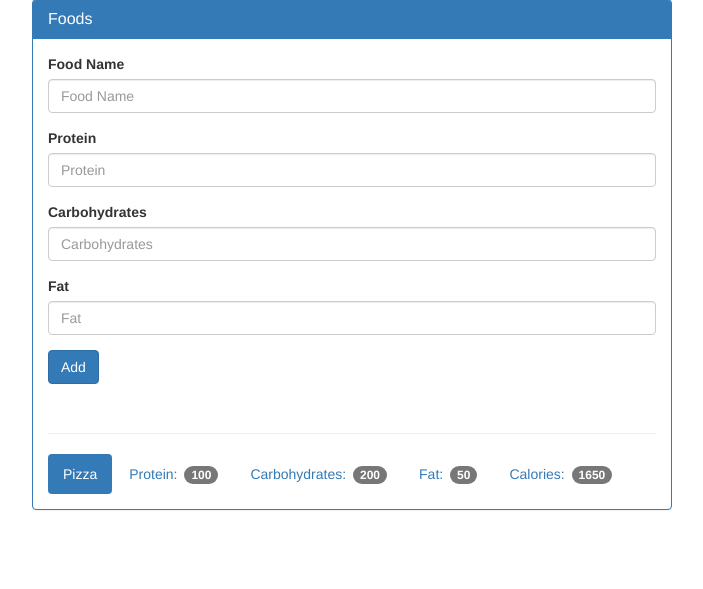
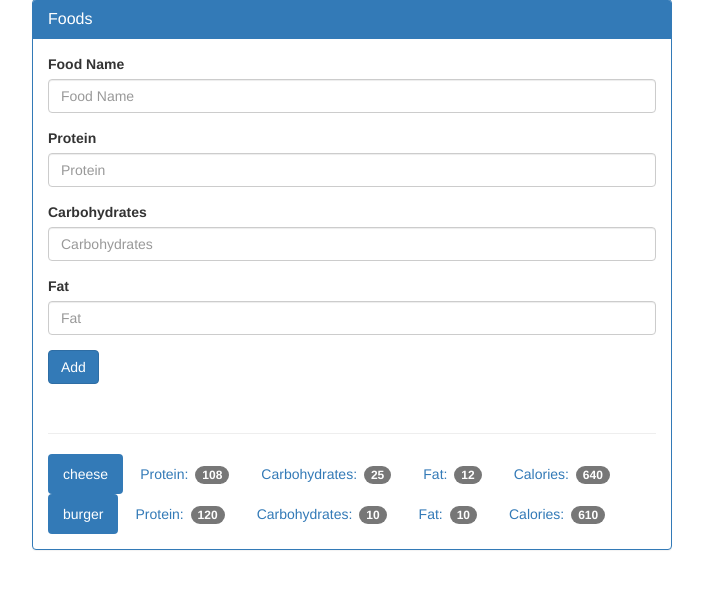
Before and after one commit to keys4words/progressApp, a Flask app: page /food in a window 1280 px wide. Shown: the part 71-660 px from the top of the page, without its empty margins (288-991 px from the left). Run offline with Flask 2, Linux system fonts and the light colour scheme; data comes from the database, SQL or seed files in the repository; both versions use the stored data as it was after the commit; some libraries are stand-ins or nearby versions.

Commit message:
add add_food mechanic

```diff
--- a/app.py
+++ b/app.py
@@ -1,5 +1,7 @@
-from flask import Flask, render_template, url_for, g
+from flask import Flask, render_template, url_for, g, request
 import sqlite3
+from datetime import datetime
+
 
 app = Flask(__name__)
 
@@ -25,19 +27,67 @@ def close_db(error):
 
 
 ###### basic routes #########
-@app.route('/')
+@app.route('/', methods=['GET', 'POST'])
 def index():
-    return render_template('home.html')
+    db = get_db()
+
+    if request.method == 'POST':
+        date = request.form['date']
+        dt = datetime.strptime(date, '%Y-%m-%d')
+        database_date = datetime.strftime(dt, '%Y%m%d')
+
+        db.execute('insert into log_date(entry_date) values(?)', [database_date])
+        db.commit()
+
+    cur = db.execute('select * from log_date order by entry_date desc')
+    results = cur.fetchall()
+    pretty_results = []
+    for el in results:
+        single_date = {}
+        d = datetime.strptime(str(el['entry_date']), '%Y%m%d')
+        single_date['entry_date'] = datetime.strftime(d, '%B %d, %Y')
+        pretty_results.append(single_date)
+
+    return render_template('home.html', results=pretty_results)
 
 
-@app.route('/view')
-def view():
-    return render_template('day.html')
+@app.route('/view/<date>', methods=['GET', 'POST'])
+def view(date):
+    if request.method == 'POST':
+        return '<h1>The food item {} added!</h1>'.format(request.form['food-select'])
+    db = get_db()
+    cur = db.execute('select entry_date from log_date where entry_date = ?', [date])
+    result = cur.fetchone()
+    d = datetime.strptime(str(result['entry_date']), '%Y%m%d')
+    pretty_date = datetime.strftime(d, '%B %d, %Y')
+
+    food_cur = db.execute('select id, name from food')
+    food_results = food_cur.fetchall()
+
+    return render_template('day.html', date=pretty_date, food_results=food_results)
 
 
-@app.route('/food')
+@app.route('/food', methods=['GET', 'POST'])
 def food():
-    return render_template('add_food.html')
+    db = get_db()
+
+
+    if request.method == 'POST':
+        name = request.form['food-name']
+        protein = int(request.form['proteins'])
+        carbohydrates = int(request.form['carbons'])
+        fat = int(request.form['fats'])
+        calories = protein * 4 + carbohydrates * 4 + fat * 9
+
+        db.execute('insert into food (name, protein, carbohydrates, fat, calories) values(?, ?, ?, ?, ?)',\
+            [name, protein, carbohydrates, fat, calories] )
+        db.commit()
+
+        return '<h1>Name: {}, Protein: {}, Carb: {}, Fat: {}</h1>'.format(name, protein, carbohydrates, fat)
+
+    cur = db.execute('select * from food')
+    results = cur.fetchall()
+    return render_template('add_food.html', results=results)
 
 
 
--- a/templates/add_food.html
+++ b/templates/add_food.html
@@ -43,35 +43,36 @@
 
             <div class="panel-body">
 
-              <form method="POST" action="/">
+              <form method="POST" action="{{ url_for('food') }}">
                 <div class="form-group">
                   <label for="food-name">Food Name</label>
-                  <input type="text" class="form-control" id="food-name" placeholder="Food Name">
+                  <input type="text" class="form-control" id="food-name" name="food-name" placeholder="Food Name">
                 </div>
                 <div class="form-group">
                   <label for="protein">Protein</label>
-                  <input type="number" class="form-control" id="protein" placeholder="Protein">
+                  <input type="number" class="form-control" id="protein" placeholder="Protein" name="proteins">
                 </div>
                 <div class="form-group">
                   <label for="carbohydrates">Carbohydrates</label>
-                  <input type="number" class="form-control" id="carbohydrates" placeholder="Carbohydrates">
+                  <input type="number" class="form-control" id="carbohydrates" name="carbons" placeholder="Carbohydrates">
                 </div>
                 <div class="form-group">
                   <label for="fat">Fat</label>
-                  <input type="number" class="form-control" id="fat" placeholder="Fat">
+                  <input type="number" class="form-control" id="fat" placeholder="Fat" name="fats">
                 </div>
                 <button type="submit" class="btn btn-primary">Add</button>
               </form>
 
               <div class="page-header"></div>
-
-              <ul class="nav nav-pills" role="tablist">
-                <li class="active"><a>Pizza</a></li>
-                <li><a>Protein: <span class="badge">100</span></a></li>
-                <li><a>Carbohydrates: <span class="badge">200</span></a></li>
-                <li><a>Fat: <span class="badge">50</span></a></li>
-                <li><a>Calories: <span class="badge">1650</span></a></li>
+              {% for food in results %}
+              <ul class="nav nav-pills mb-2" role="tablist">
+                <li class="active"><a>{{ food.name }}</a></li>
+                <li><a>Protein: <span class="badge">{{ food.protein }}</span></a></li>
+                <li><a>Carbohydrates: <span class="badge">{{ food.carbohydrates }}</span></a></li>
+                <li><a>Fat: <span class="badge">{{ food.fat }}</span></a></li>
+                <li><a>Calories: <span class="badge">{{ food.calories }}</span></a></li>
               </ul>
+              {% endfor %}
             </div>
 
           </div>
```
Also changed, not shown: templates/day.html (+6 -4 lines), templates/home.html (+4 -3 lines), my.db.
